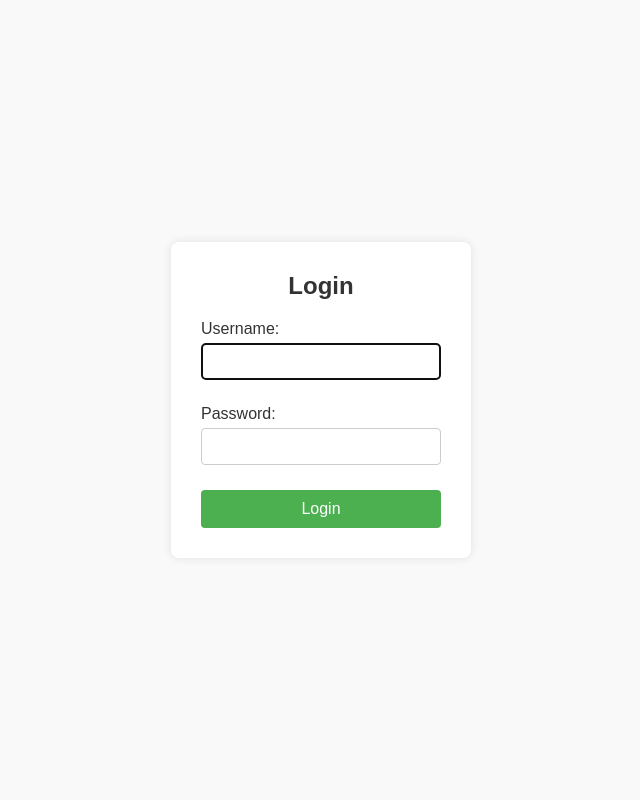
After one commit to Beth-Taiwo/Alx_DjangoLearnLab, a Django app: page /blog/login/ in a window 1280 px wide. The commit adds this page. Shown: the whole page, without its empty margins (319-959 px from the left). Run offline with Django 5.2, Linux system fonts and the light colour scheme.

Commit message:
Implemented the Blog's User Authentication System

```diff
--- a/django_blog/blog/static/css/styles.css
+++ b/django_blog/blog/static/css/styles.css
@@ -43,3 +43,76 @@ footer {
   background-color: #333;
   color: white;
 }
+
+.container {
+  display: flex;
+  justify-content: center;
+  align-items: center;
+  height: 100vh;
+}
+
+.sub-container {
+  background: #fff;
+  padding: 30px;
+  box-shadow: 0 0 10px rgba(0, 0, 0, 0.1);
+  border-radius: 8px;
+  width: 300px;
+  text-align: center;
+}
+
+h1 {
+  margin-bottom: 20px;
+  font-size: 24px;
+  color: #333;
+}
+
+form {
+  display: flex;
+  flex-direction: column;
+}
+
+form p {
+  margin-bottom: 15px;
+}
+
+input[type="text"],
+input[type="password"] {
+  width: 100%;
+  padding: 10px;
+  margin: 5px 0 10px 0;
+  border: 1px solid #ccc;
+  border-radius: 4px;
+  box-sizing: border-box;
+}
+
+button[type="submit"] {
+  background-color: #4caf50;
+  color: white;
+  padding: 10px;
+  border: none;
+  border-radius: 4px;
+  cursor: pointer;
+  font-size: 16px;
+}
+
+button[type="submit"]:hover {
+  background-color: #45a049;
+}
+
+button {
+  background-color: #4c7faf;
+  color: white;
+  padding: 10px;
+  border: none;
+  border-radius: 4px;
+  cursor: pointer;
+  font-size: 16px;
+}
+
+button:hover {
+  background-color: #4c7fafb1;
+}
+
+p {
+  text-align: left;
+}
--- a/django_blog/blog/templates/blog/base.html
+++ b/django_blog/blog/templates/blog/base.html
@@ -1,3 +1,5 @@
+{% load static %}
+
 <!DOCTYPE html>
 <html lang="en">
   <head>
--- /dev/null
+++ b/django_blog/blog/templates/blog/login.html
@@ -0,0 +1,21 @@
+{% load static %}
+
+<!DOCTYPE html>
+<html lang="en">
+  <head>
+    <meta charset="UTF-8" />
+    <title>Login</title>
+    <link rel="stylesheet" href="{% static 'css/styles.css' %}" />
+  </head>
+  <body>
+    <div class="container">
+      <div class="sub-container">
+        <h1>Login</h1>
+        <form method="post">
+          {% csrf_token %} {{ form.as_p }}
+          <button type="submit">Login</button>
+        </form>
+      </div>
+    </div>
+  </body>
+</html>
--- /dev/null
+++ b/django_blog/blog/urls.py
@@ -0,0 +1,10 @@
+from django.urls import path
+from django.contrib.auth import views as auth_views
+from . import views
+
+urlpatterns = [
+    path('login/', auth_views.LoginView.as_view(template_name="blog/login.html")),
+    path('logout/', auth_views.LogoutView.as_view(template_name="blog/logout.html")),
+    path('register/', views.RegisterView.as_view(), name='register'),
+    path('home/', views.home_view, name='home'),
+]
--- a/django_blog/django_blog/settings.py
+++ b/django_blog/django_blog/settings.py
@@ -119,7 +119,7 @@ USE_TZ = True
 # Static files (CSS, JavaScript, Images)
 # https://docs.djangoproject.com/en/5.1/howto/static-files/
 
-STATIC_URL = 'static/'
+STATIC_URL = '/static/'
 
 STATICFILES_DIRS = [
     BASE_DIR / "static",
@@ -129,3 +129,7 @@ STATICFILES_DIRS = [
 # https://docs.djangoproject.com/en/5.1/ref/settings/#default-auto-field
 
 DEFAULT_AUTO_FIELD = 'django.db.models.BigAutoField'
+
+
+LOGIN_REDIRECT_URL = '/home/'  # Redirect URL after login
+LOGOUT_REDIRECT_URL = '/'  # Redirect URL after logout
--- a/django_blog/django_blog/urls.py
+++ b/django_blog/django_blog/urls.py
@@ -15,8 +15,9 @@ Including another URLconf
     2. Add a URL to urlpatterns:  path('blog/', include('blog.urls'))
 """
 from django.contrib import admin
-from django.urls import path
+from django.urls import path,include
 
 urlpatterns = [
     path('admin/', admin.site.urls),
+    path('blog/', include('blog.urls'))
 ]
```
Also changed, not shown: django_blog/blog/form.py (added, +11 -0 lines), django_blog/blog/templates/blog/logout.html (added, +15 -0 lines), django_blog/blog/templates/blog/posts.html (added, +16 -0 lines), django_blog/blog/templates/blog/profile.html (added, +15 -0 lines), django_blog/blog/templates/blog/register.html (added, +21 -0 lines), django_blog/blog/views.py (+28 -0 lines).
